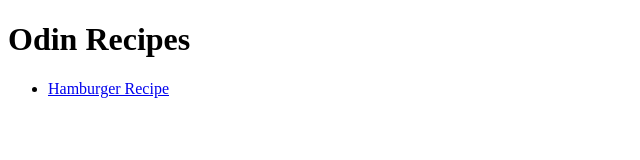
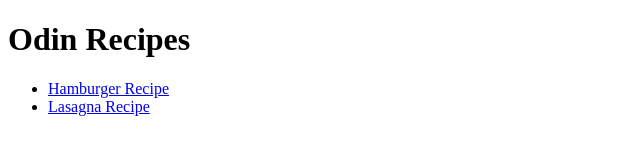
Before and after one commit to CleanChakra/odin-recipes, a plain HTML site: page index.html in a window 1280 px wide. Shown: the whole page, without its empty margins (0-640 px from the left). Drawn offline with Linux system fonts and the light colour scheme.

Commit message:
Linked index.html and lasagna.html

```diff
--- a/index.html
+++ b/index.html
@@ -9,6 +9,7 @@
       <h1>Odin Recipes</h1>
       <ul>
         <li><a href="../odin-recipes/recipes/hamburger.html">Hamburger Recipe</a></li>
+        <li><a href="../odin-recipes/recipes/lasagna.html">Lasagna Recipe</li>
       </ul>
   </body>
 </html>
```
